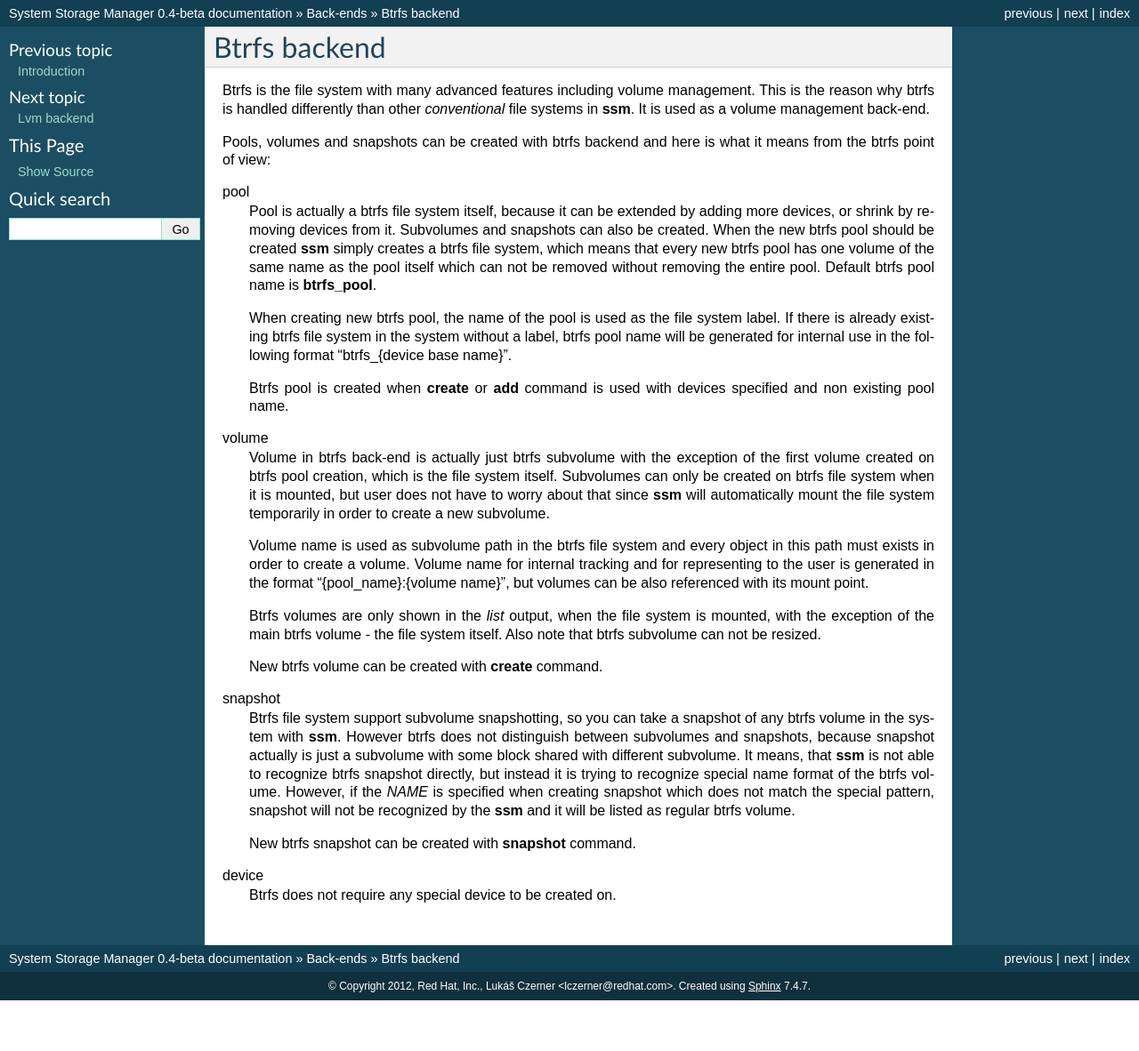
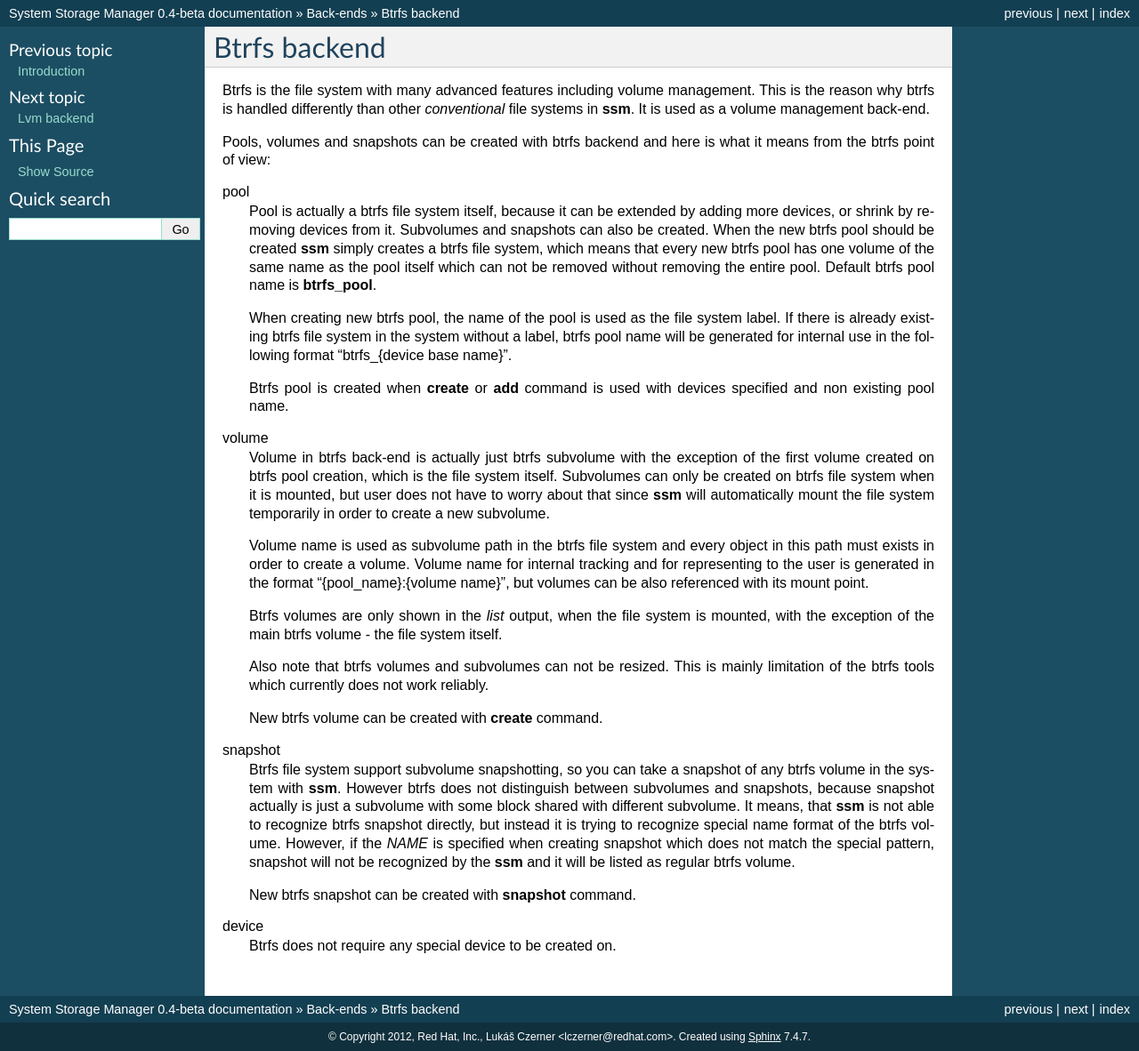
Before and after one commit to system-storage-manager/ssm, a Sphinx documentation site: the page built from doc/src/backends/btrfs.rst, in a window 1280 px wide. Shown: the whole page at 89% size. Built offline with Sphinx 7.4.7, drawn with Linux system fonts in a browser that asks for light colours; before the commit the page ends 1125 px from its top, so only the background shows below that.

Commit message:
btrfs Do not support resizing of btrfs volumes
Currently resizing btrfs file system is counterintuitive and in my
opinion broken, so disallow it until it is fixed.

Signed-off-by: Lukas Czerner <lczerner@redhat.com>

```diff
--- a/doc/src/backends/btrfs.rst
+++ b/doc/src/backends/btrfs.rst
@@ -44,7 +44,11 @@ volume
 
     Btrfs volumes are only shown in the *list* output, when the file system is
     mounted, with the exception of the main btrfs volume - the file system
-    itself. Also note that btrfs subvolume can not be resized.
+    itself.
+
+    Also note that btrfs volumes and subvolumes can not be resized. This is
+    mainly limitation of the btrfs tools which currently does not work
+    reliably.
 
     New btrfs volume can be created with **create** command.
 
```
Also changed, not shown: 3 other files.
